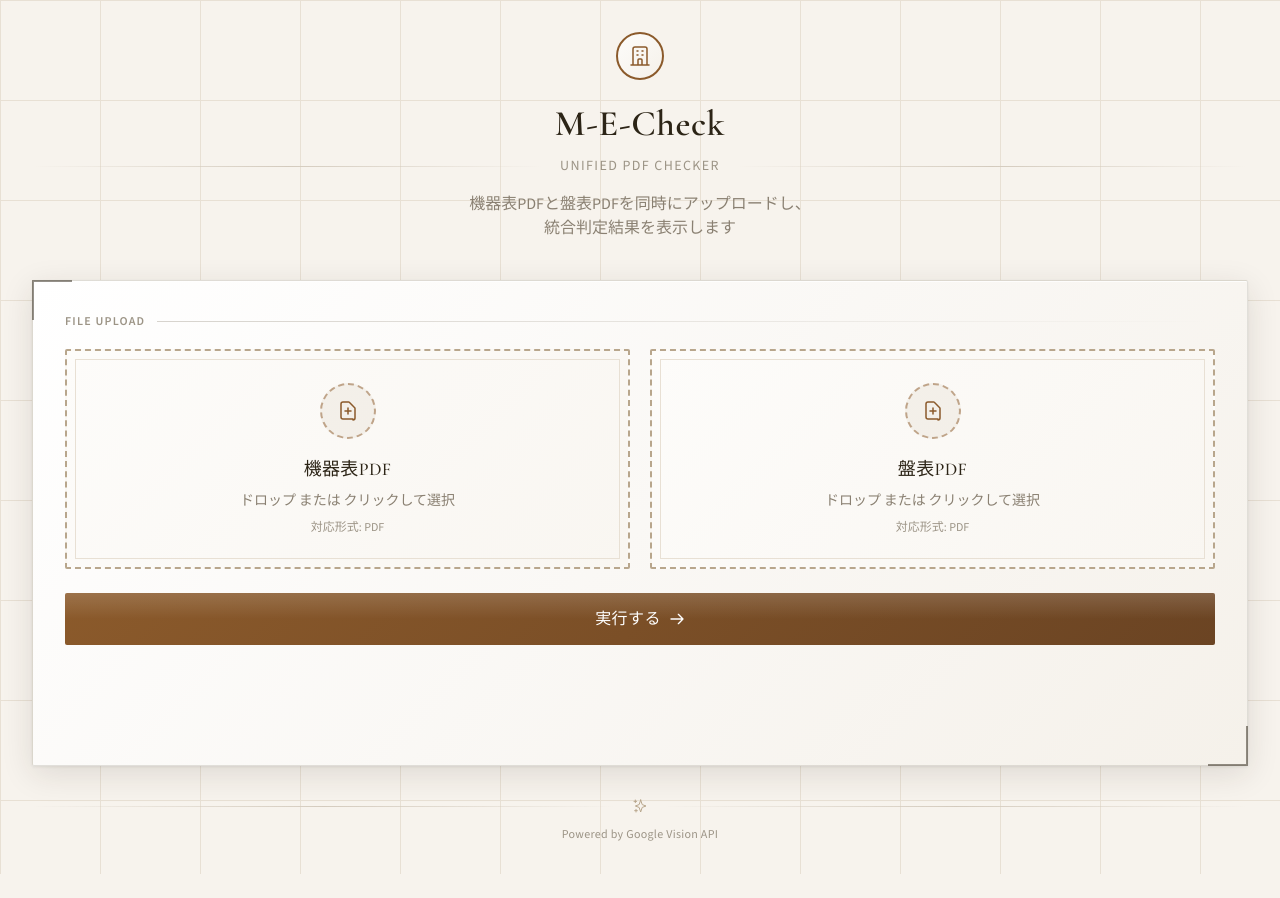
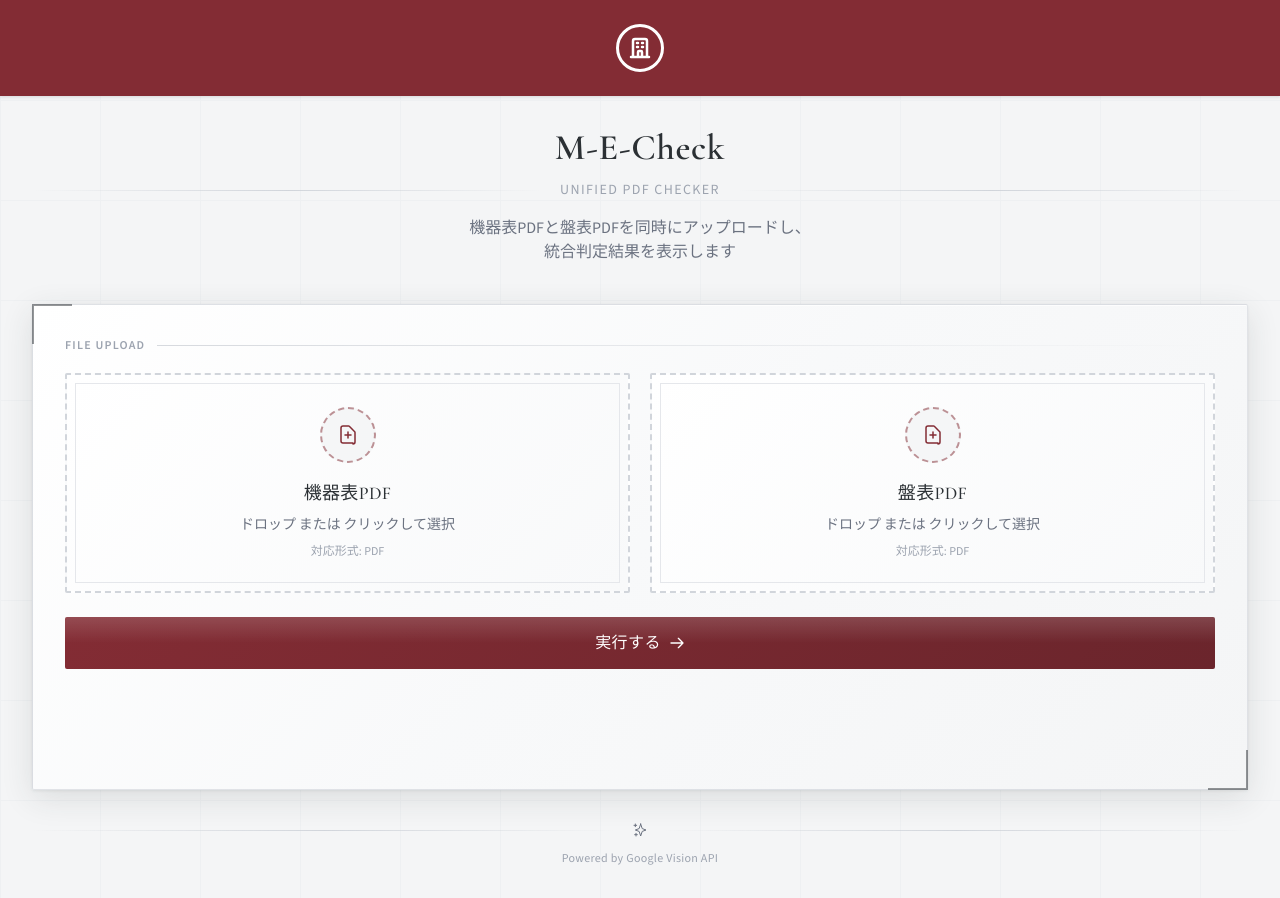
Before and after one commit to hayashi-antas/plan2table, a FastAPI app: page /me-check in a window 1280 px wide. Before the commit the page ends 874 px from the top, so only its background shows below. Run offline with FastAPI, Linux system fonts and the light colour scheme; some libraries are stand-ins or nearby versions.

Commit message:
feat(ui): 三菱地所設計ブランドカラーとヘッダーリニューアル
- ブランドカラー適用: #832C34 (El Salva), #2B3034 (Shark), 白を基調に
- 共通CSS/JSと全テンプレートのTailwind colorsを更新
- 赤ヘッダー(#832C34)を追加し、中央に建物アイコンを配置
- 本文のシールアイコンを削除（ヘッダーに集約）
- ヘッダー高さ・アイコン太さを調整

Made-with: Cursor

```diff
--- a/static/shared-ui.css
+++ b/static/shared-ui.css
@@ -4,18 +4,53 @@
 
         body {
             font-family: 'Source Sans 3', sans-serif;
-            background-color: #f7f3ed;
-            color: #2c2416;
+            background-color: #f4f5f6;
+            color: #2B3034;
+        }
+
+        /* Brand header bar - #832C34 (El Salva) */
+        .brand-header {
+            background-color: #832C34;
+            color: #ffffff;
+            min-height: 72px;
+            padding: 1.5rem 1.5rem;
+            display: flex;
+            align-items: center;
+            justify-content: center;
+            box-shadow: 0 1px 3px rgba(43, 48, 52, 0.15);
+        }
+        .brand-header a {
+            color: #ffffff;
+            text-decoration: none;
+            display: flex;
+            align-items: center;
+            justify-content: center;
+        }
+        .brand-header a:hover {
+            color: rgba(255, 255, 255, 0.95);
+        }
+        .brand-header-icon {
+            width: 48px;
+            height: 48px;
+            border: 3px solid #ffffff;
+            border-radius: 50%;
+            display: flex;
+            align-items: center;
+            justify-content: center;
+            background: transparent;
+        }
+        .brand-header-icon svg {
+            stroke-width: 2.5;
         }
 
         /* Blueprint grid background - like old drafting paper */
         .blueprint-grid {
-            background-color: #f7f3ed;
+            background-color: #f4f5f6;
             background-image:
-                linear-gradient(#e8e0d4 1px, transparent 1px),
-                linear-gradient(90deg, #e8e0d4 1px, transparent 1px),
-                linear-gradient(#ebe5db 0.5px, transparent 0.5px),
-                linear-gradient(90deg, #ebe5db 0.5px, transparent 0.5px);
+                linear-gradient(#eef0f2 1px, transparent 1px),
+                linear-gradient(90deg, #eef0f2 1px, transparent 1px),
+                linear-gradient(#e5e7eb 0.5px, transparent 0.5px),
+                linear-gradient(90deg, #e5e7eb 0.5px, transparent 0.5px);
             background-size: 100px 100px, 100px 100px, 20px 20px, 20px 20px;
         }
 
@@ -26,7 +61,7 @@
             position: absolute;
             width: 40px;
             height: 40px;
-            border-color: #8a8072;
+            border-color: #9ca3af;
             opacity: 0.5;
         }
         .corner-marks::before {
@@ -44,17 +79,17 @@
 
         /* Main card with paper texture feel */
         .paper-card {
-            background: linear-gradient(135deg, #ffffff 0%, #faf8f5 50%, #f5f1ea 100%);
+            background: linear-gradient(135deg, #ffffff 0%, #f8f9fa 50%, #f4f5f6 100%);
             box-shadow:
-                0 1px 3px rgba(44, 36, 22, 0.08),
-                0 8px 32px rgba(44, 36, 22, 0.12),
+                0 1px 3px rgba(43, 48, 52, 0.08),
+                0 8px 32px rgba(43, 48, 52, 0.12),
                 inset 0 1px 0 rgba(255, 255, 255, 0.8);
         }
 
         /* Upload dropzone - like a drafting table area */
         .dropzone {
-            border: 2px dashed #b8a68c;
-            background: linear-gradient(135deg, #fdfcfa 0%, #f9f6f1 100%);
+            border: 2px dashed #d1d5db;
+            background: linear-gradient(135deg, #ffffff 0%, #f8f9fa 100%);
             transition: all 0.3s ease;
             position: relative;
         }
@@ -63,14 +98,14 @@
             content: '';
             position: absolute;
             inset: 8px;
-            border: 1px solid #e8e0d4;
+            border: 1px solid #e5e7eb;
             pointer-events: none;
         }
 
         .dropzone:hover,
         .dropzone.dragover {
-            border-color: #8b5a2b;
-            background: linear-gradient(135deg, #fdfcfa 0%, #f5efe5 100%);
+            border-color: #832C34;
+            background: linear-gradient(135deg, #ffffff 0%, #f4f5f6 100%);
         }
 
         /* Hide file inputs only when they are used with custom dropzones */
@@ -102,9 +137,9 @@
             animation: pulse 2s ease-in-out infinite;
         }
 
-        /* Button with wood/copper feel */
+        /* Button - brand accent (El Salva) */
         .btn-architectural {
-            background: linear-gradient(135deg, #8b5a2b 0%, #6b4423 100%);
+            background: linear-gradient(135deg, #832C34 0%, #6b252c 100%);
             position: relative;
             overflow: hidden;
             transition: all 0.3s ease;
@@ -254,14 +289,14 @@
             height: 8px;
         }
         ::-webkit-scrollbar-track {
-            background: #f5f1ea;
+            background: #eef0f2;
         }
         ::-webkit-scrollbar-thumb {
-            background: #c4b8a8;
+            background: #d1d5db;
             border-radius: 4px;
         }
         ::-webkit-scrollbar-thumb:hover {
-            background: #a89a88;
+            background: #9ca3af;
         }
 
         /* File name display */
@@ -277,24 +312,24 @@
             display: flex;
             align-items: center;
             gap: 1rem;
-            color: #b8a68c;
+            color: #6b7280;
         }
         .divider-ornament::before,
         .divider-ornament::after {
             content: '';
             flex: 1;
             height: 1px;
-            background: linear-gradient(90deg, transparent, #d4cbbe, transparent);
+            background: linear-gradient(90deg, transparent, #d1d5db, transparent);
         }
 
         /* Stamp/seal decoration */
         .seal {
             width: 48px;
             height: 48px;
-            border: 2px solid #8b5a2b;
+            border: 2px solid #832C34;
             border-radius: 50%;
             display: flex;
             align-items: center;
             justify-content: center;
-            background: linear-gradient(135deg, #fdfcfa 0%, #f5f1ea 100%);
+            background: linear-gradient(135deg, #ffffff 0%, #f4f5f6 100%);
         }
--- a/static/shared-ui.js
+++ b/static/shared-ui.js
@@ -33,7 +33,7 @@
       `top:${yPos}%`,
       "font-family:'Cormorant Garamond',serif",
       `font-size:${Math.random() * 6 + 14}px`,
-      'color:#8b5a2b',
+      'color:#832C34',
       'opacity:0',
       'white-space:nowrap',
       'transform:translateY(20px)',
@@ -42,7 +42,7 @@
 
     el.innerHTML =
       `<span class="formula-text">${item.formula}</span>` +
-      '<span class="formula-result" style="opacity:0; margin-left: 8px; color: #6b4423; font-weight: 500;"> ' +
+      '<span class="formula-result" style="opacity:0; margin-left: 8px; color: #6b252c; font-weight: 500;"> ' +
       `${item.result}</span>`;
     container.appendChild(el);
 
--- a/templates/me-check.html
+++ b/templates/me-check.html
@@ -20,18 +20,18 @@
             sans: ['Source Sans 3', 'sans-serif'],
           },
           colors: {
-            paper: '#f7f3ed',
-            'paper-dark': '#ebe5db',
-            ink: '#2c2416',
-            'ink-light': '#5c5243',
-            'ink-muted': '#8a8072',
-            wood: '#8b5a2b',
-            'wood-dark': '#6b4423',
-            copper: '#b87333',
-            'copper-light': '#d4956a',
-            blueprint: '#1e3a5f',
-            'blueprint-light': '#2d5a8a',
-            stone: '#9c9486',
+            paper: '#f4f5f6',
+            'paper-dark': '#eef0f2',
+            ink: '#2B3034',
+            'ink-light': '#4b5563',
+            'ink-muted': '#6b7280',
+            wood: '#832C34',
+            'wood-dark': '#6b252c',
+            copper: '#832C34',
+            'copper-light': '#9a3942',
+            blueprint: '#2B3034',
+            'blueprint-light': '#4b5563',
+            stone: '#9ca3af',
           },
         },
       },
@@ -40,19 +40,18 @@
   <link rel="stylesheet" href="/static/shared-ui.css">
 </head>
 <body class="min-h-screen blueprint-grid">
+  <header class="brand-header">
+    <a href="/" aria-label="トップページへ">
+      <div class="brand-header-icon">
+        <svg class="w-6 h-6" fill="none" stroke="currentColor" viewBox="0 0 24 24">
+          <path stroke-linecap="round" stroke-linejoin="round" d="M19 21V5a2 2 0 00-2-2H7a2 2 0 00-2 2v16m14 0h2m-2 0h-5m-9 0H3m2 0h5M9 7h1m-1 4h1m4-4h1m-1 4h1m-5 10v-5a1 1 0 011-1h2a1 1 0 011 1v5m-4 0h4"/>
+        </svg>
+      </div>
+    </a>
+  </header>
   <div class="min-h-screen flex flex-col items-center justify-center p-4 md:p-8 relative z-10">
     <div class="w-full max-w-7xl">
       <header class="text-center mb-10">
-        <div class="flex justify-center mb-6">
-          <a href="/" aria-label="トップページへ" class="inline-block">
-            <div class="seal">
-              <svg class="w-6 h-6 text-wood" fill="none" stroke="currentColor" viewBox="0 0 24 24">
-                <path stroke-linecap="round" stroke-linejoin="round" stroke-width="1.5" d="M19 21V5a2 2 0 00-2-2H7a2 2 0 00-2 2v16m14 0h2m-2 0h-5m-9 0H3m2 0h5M9 7h1m-1 4h1m4-4h1m-1 4h1m-5 10v-5a1 1 0 011-1h2a1 1 0 011 1v5m-4 0h4"/>
-              </svg>
-            </div>
-          </a>
-        </div>
-
         <h1 class="heading-serif text-3xl md:text-4xl font-semibold text-ink mb-3">M-E-Check</h1>
         <div class="divider-ornament text-sm mb-4">
           <span class="font-medium tracking-widest uppercase text-stone">Unified PDF Checker</span>
```
Also changed, not shown: other parts of static/shared-ui.css (+19 -19 lines), templates/area.html (+21 -24 lines), templates/develop.html (+21 -22 lines), templates/e-055.html (+21 -21 lines), templates/e-251.html (+21 -21 lines), templates/index.html (+17 -17 lines).
